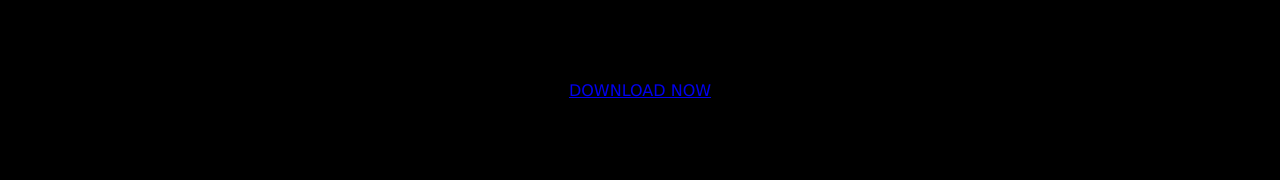
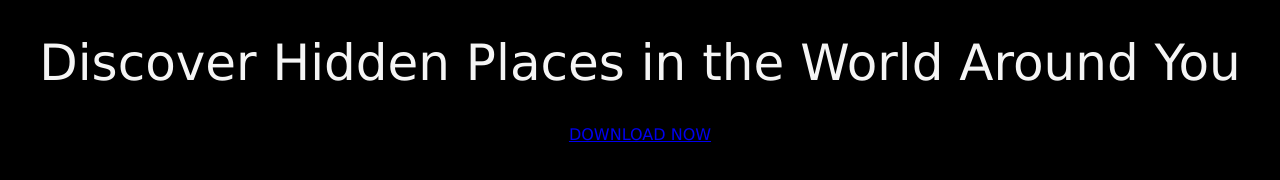
Before and after one commit to chezm89/excursion, a plain HTML site: page index.html in a window 1280 px wide. Drawn offline with Linux system fonts and the light colour scheme.

Commit message:
added a class called header--main

```diff
--- a/resources/css/styles.css
+++ b/resources/css/styles.css
@@ -3,3 +3,8 @@ body {
     text-align: center;
     font-family: Verdana, Geneva, Tahoma, sans-serif;
 }
+.header--main{
+    font-weight: normal;
+    font-size: 50px;
+    color: whitesmoke;
+}
```
